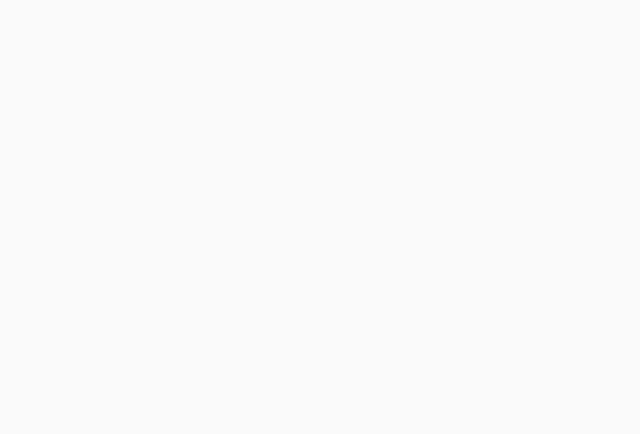
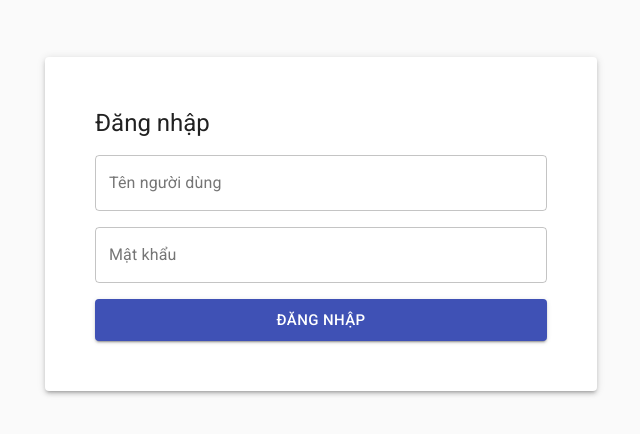
Before and after one commit to hohoaisan/BookStore, a React (Create React App) app: page /auth/login in a window 1280 px wide. Shown: the part 176-610 px from the top of the page, without its empty margins (319-959 px from the left). Built offline with nearby package versions, Linux system fonts and the light colour scheme.

Commit message:
Login page

```diff
--- a/src/App.tsx
+++ b/src/App.tsx
@@ -10,8 +10,9 @@ import 'react-toastify/dist/ReactToastify.min.css';
 import { Provider as ReduxProvider } from 'react-redux';
 import store from 'stores/store';
 
-import Home from './pages/Home';
-import Dashboard from './pages/Dashboard';
+import Home from 'pages/Home';
+import Dashboard from 'pages/Dashboard';
+import Login from 'pages/Auth/Login';
 
 const routes = [
   {
@@ -22,6 +23,13 @@ const routes = [
   {
     path: '/',
     Component: Home,
+    options: {
+      exact: true,
+    },
+  },
+  {
+    path: '/auth/login',
+    Component: Login,
     options: {
       exact: true,
     },
--- /dev/null
+++ b/src/pages/Auth/Login.tsx
@@ -0,0 +1,101 @@
+import React, { useState } from 'react';
+
+import { useFormik } from 'formik';
+import * as yup from 'yup';
+
+import { RootState } from 'stores/store';
+import { useSelector, useDispatch } from 'react-redux';
+import { login, logout } from 'reducers/auth';
+
+import {
+  useMediaQuery,
+  AppBar,
+  Toolbar,
+  Typography,
+  Button,
+  Drawer,
+  List,
+  ListItem,
+  ListItemIcon,
+  ListItemText,
+  Container,
+  Paper,
+  IconButton,
+  TextField,
+  Grid,
+} from '@material-ui/core';
+const Login = () => {
+  const { user } = useSelector((state: RootState) => state.auth);
+  const dispatch = useDispatch();
+  const formik = useFormik({
+    initialValues: {
+      username: '',
+      password: '',
+    },
+    // validationSchema: validationSchema,
+    onSubmit: (values, { resetForm }) => {
+      dispatch(login(values));
+      resetForm();
+    },
+  });
+
+  return (
+    <Container maxWidth="sm" style={{ height: '100vh', display: 'flex', alignItems: 'center' }}>
+      <Paper elevation={3} style={{ padding: 50 }}>
+        <form onSubmit={formik.handleSubmit}>
+          <Grid container spacing={2}>
+            <Grid item>
+              <Typography component="h1" variant="h5">
+                Đăng nhập
+              </Typography>
+            </Grid>
+            {user ? (
+              <>
+                <Grid item xs={12}>
+                  <Typography align="center">Bạn đã đăng nhập, bạn có muốn đăng xuất?</Typography>
+                </Grid>
+                <Grid item xs={12}>
+                  <Button color="primary" variant="contained" fullWidth size="large" onClick={() => dispatch(logout())}>
+                    Đăng xuất
+                  </Button>
+                </Grid>
+              </>
+            ) : (
+              <>
+                <Grid item xs={12}>
+                  <TextField
+                    id="username"
+                    name="username"
+                    label="Tên người dùng"
+                    value={formik.values.username}
+                    onChange={formik.handleChange}
+                    variant="outlined"
+                    fullWidth
+                  />
+                </Grid>
+                <Grid item xs={12}>
+                  <TextField
+                    id="password"
+                    name="password"
+                    label="Mật khẩu"
+                    value={formik.values.password}
+                    onChange={formik.handleChange}
+                    variant="outlined"
+                    fullWidth
+                  />
+                </Grid>
+                <Grid item xs={12}>
+                  <Button color="primary" variant="contained" type="submit" fullWidth size="large">
+                    Đăng nhập
+                  </Button>
+                </Grid>
+              </>
+            )}
+          </Grid>
+        </form>
+      </Paper>
+    </Container>
+  );
+};
+
+export default Login;
```
